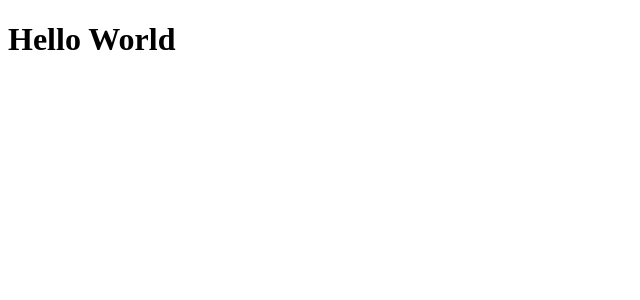
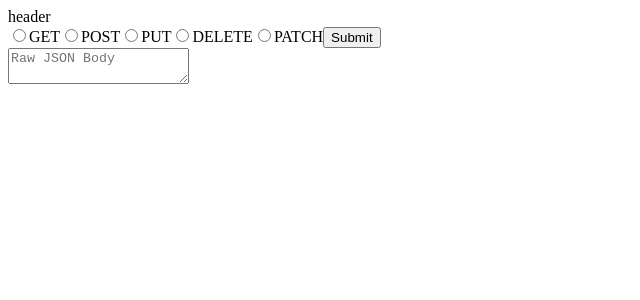
Before and after one commit to clemhepburn/resty, a React app: page / in a window 1280 px wide. Shown: the top 300 px of the page, without its empty margins (0-640 px from the left). Built offline with nearby package versions, Linux system fonts and the light colour scheme.

Commit message:
wire in container, working so far

```diff
--- a/src/components/app/App.jsx
+++ b/src/components/app/App.jsx
@@ -1,5 +1,6 @@
 import React from 'react';
+import ReposanteContainer from '../../containers/ReposanteContainer';
 
 export default function App() {
-  return <h1>Hello World</h1>;
+  return <ReposanteContainer />;
 }
```
